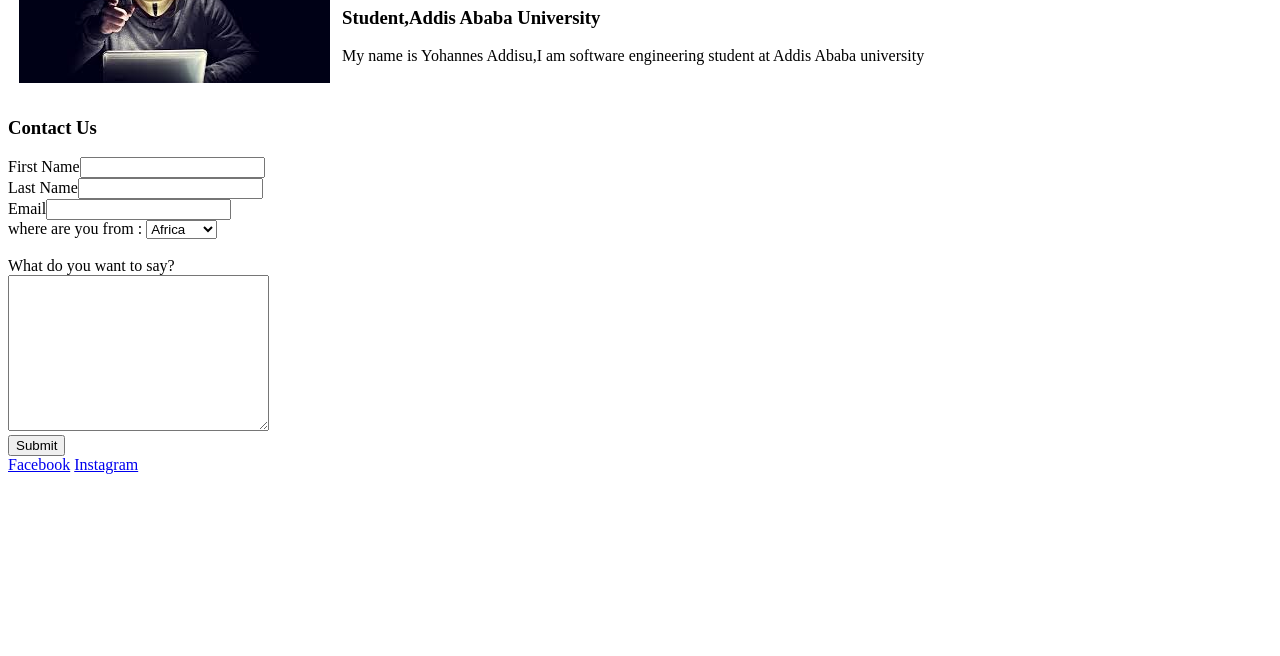
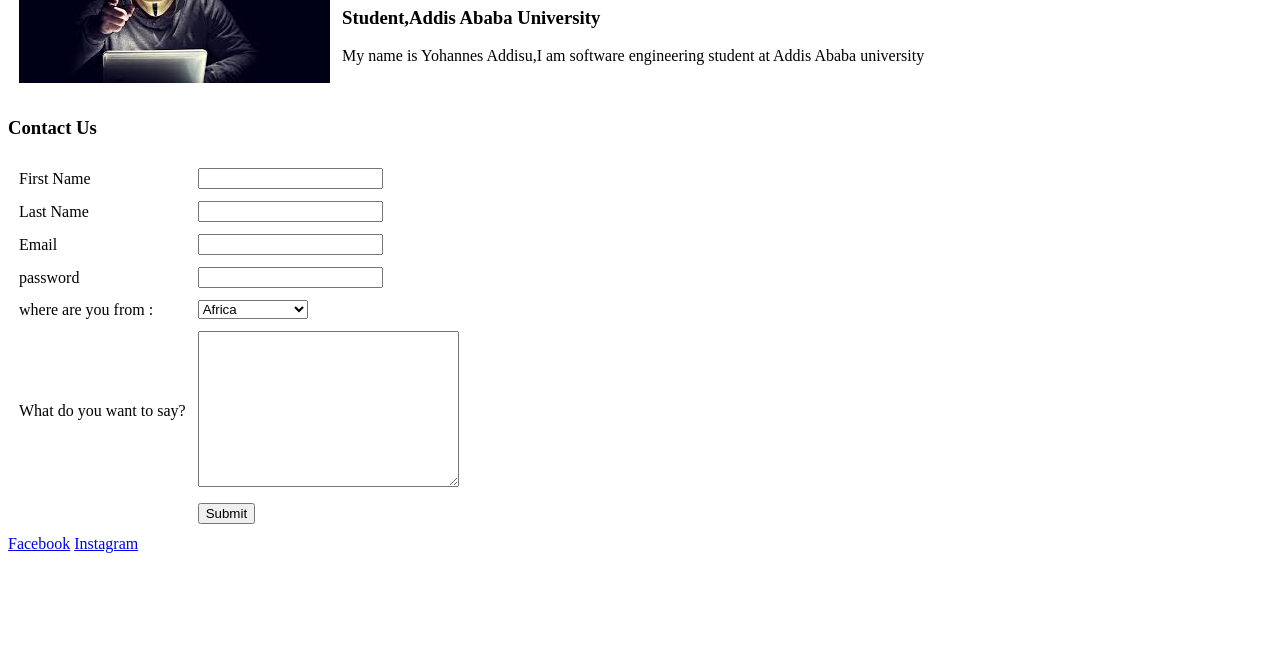
Before and after one commit to Yohannes1556/Yohannes, a plain HTML site: page contact.html in a window 1280 px wide. Shown: the part 144-800 px from the top of the page. Drawn offline with Linux system fonts and the light colour scheme.

Commit message:
contact form inside a table

```diff
--- a/contact.html
+++ b/contact.html
@@ -8,7 +8,8 @@
 <body>
     <hr>
     <a href="index.html">Home</a> |
-    <a href="contact.html">Contact</a>
+    <a href="contact.html">Contact</a>|
+    <a href="gallery.html">Gallery</a>
 
 
 
@@ -26,31 +27,57 @@
 
 
     <h3>Contact Us</h3>
-    <form>
-        <label for="fName">First Name</label><input type="text" name="fName" id=fName>
-        <br>
-        <label for="sName">Last Name</label><input type="text"name="sName" id=sName>
-        <br>
-        <label for="email">Email</label><input type="email" name="email" id=email>
-        <br>
-        where are you from :
+    <form action="mailto:johnaddisu1556@gmail.com">
+        <table cellspacing=10>
+        <tr>
+            <td><label for="fName">First Name</label></td>
+            <td><input type="text" name="fName" id=fName></td>
+        </tr>
+
+        <tr>
+            <td><label for="sName">Last Name</label></td>
+            <td><input type="text"name="sName" id=sName></td>
+        </tr>
+        <tr>
+            <td><label for="email">Email</label></td>
+            <td><input type="email" name="email" id=email></td>
+        </tr>
+        <tr>
+            <td><label for="password">password</label></td>
+            <td><input type="password" name="password" id=password></td>
+        </tr>
+
+        <tr>
+            <td> where are you from :</td>
+
+
+        <td>
         <select name="country" id="">
         <option value="af">Africa</option>
         <option value="as">Asia</option>
-        <option value="am">America</option>
-    </select>
-     <br><br>
-        What do you want to say?
-        <br>
-        <textarea name="detail" id="" cols="30" rows="10"></textarea>
-        <br>
-        <input type="submit">
+        <option value="na">North America</option>
+        <option value="sa">South America</option>
+        <option value="au">Australia</option>
+        </select>
+    </td>
+    </tr>
 
+     <tr>
+        <td> What do you want to say?</td>
 
+        <td><textarea name="detail" id="" cols="30" rows="10"></textarea></td>
+     </tr>
+     <tr>
+         <td></td>
+         <td>
+        <input type="submit"></td>
+
+    </tr>
+    </table>
     </form>
     <footer>
         <a href="http://www.facebook.com">Facebook</a>
-        <a href="http://www.Instagram.com">Instagram</a>
+        <a href="http://www.instagram.com">Instagram</a>
     </footer>
 
 
```
Also changed, not shown: gallery.html (added, +17 -0 lines), index.html (+2 -1 lines).
